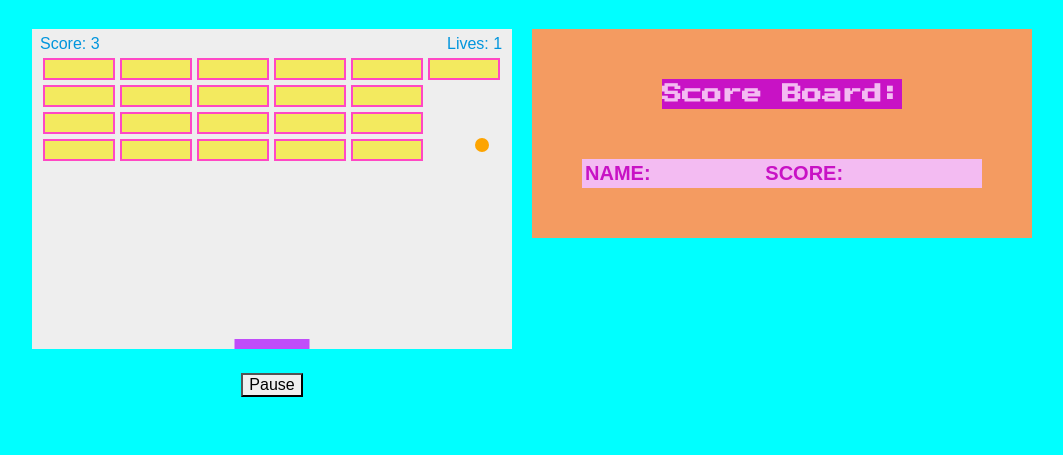
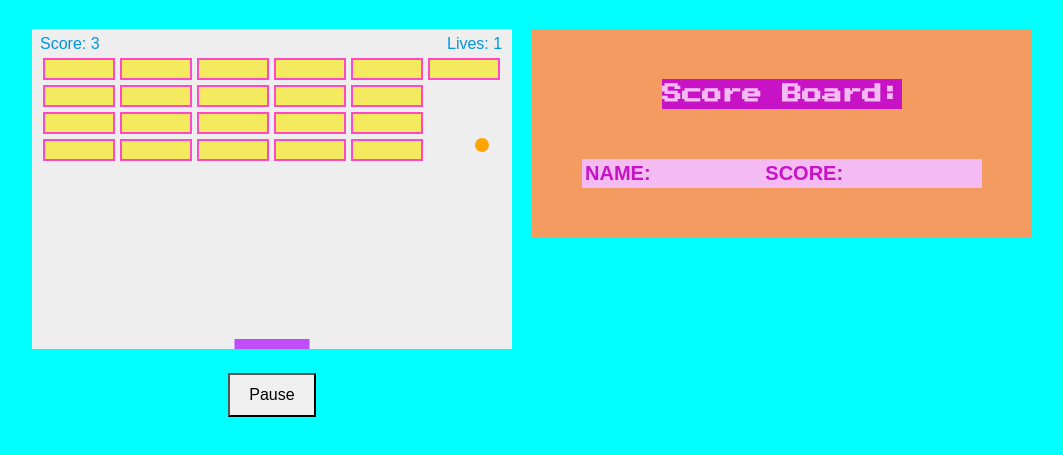
Before and after one commit to saschakala/brick_frontend, a plain HTML site: page index.html in a window 1280 px wide. Shown: the part 155-610 px from the top of the page, without its empty margins (108-1171 px from the left). Drawn offline with Linux system fonts and the light colour scheme; no server answers; a web font is replaced by a local one.

Commit message:
made pause button bigger

```diff
--- a/css/index.css
+++ b/css/index.css
@@ -53,6 +53,12 @@ input {
   font-size: 12px;
   color: #fff ;
   background-color: #DB0FC6;
+}
+
+#pause-game {
+  padding: 0.25em 0.75em;
+  min-width: 10ch;
+  min-height: 44px;
 }
 
 #game-header {
```
